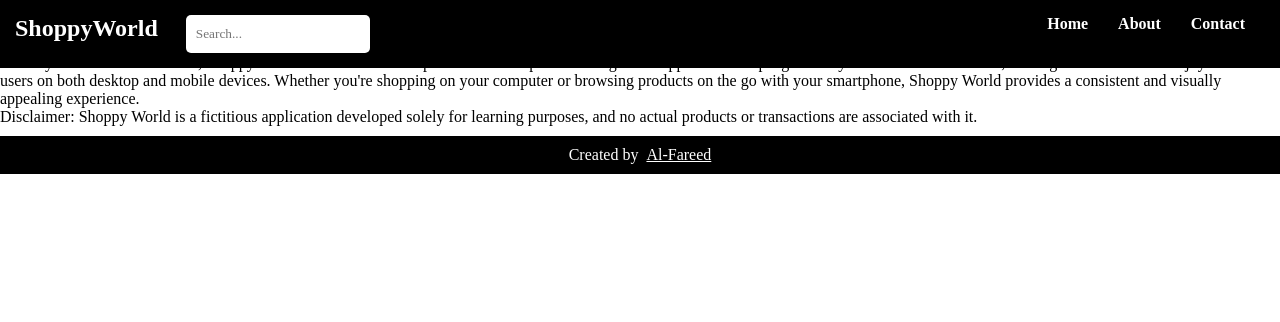
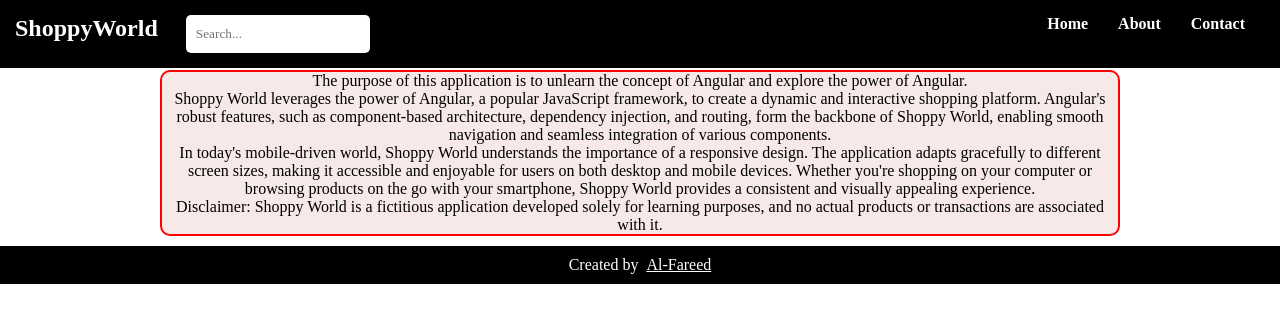
Before and after one commit to Al-Fareed/angularBasics, an Angular app in the folder angularBasics/: page /About in a window 1280 px wide. Shown: the top 322 px of the page. Built offline with nearby package versions, Linux system fonts and the light colour scheme.

Commit message:
updated about content

```diff
--- a/angularBasics/src/app/about/about.component.css
+++ b/angularBasics/src/app/about/about.component.css
@@ -0,0 +1,10 @@
+.aboutContainer{
+    width: 75%;
+    text-align: center;
+    background-color: rgba(240, 206, 206, 0.456);
+    border: 2px solid red;
+    border-radius: 10px;
+    margin-top: 70px;
+    margin-left: auto;
+    margin-right: auto;
+}
--- a/angularBasics/src/app/about/about.component.html
+++ b/angularBasics/src/app/about/about.component.html
@@ -1,5 +1,5 @@
 <app-nav></app-nav>
-<div class="">
+<div class="aboutContainer">
   <p>
     The purpose of this application is to unlearn the concept of Angular and
     explore the power of Angular.
```
